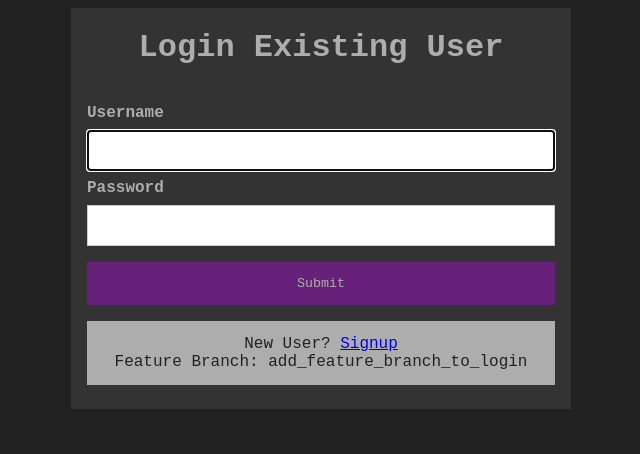
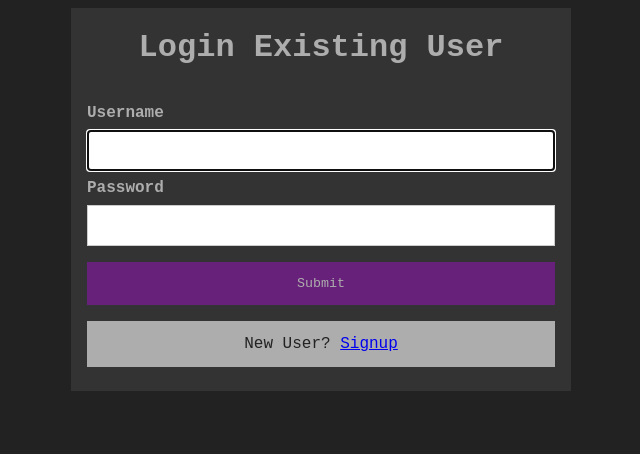
Before and after one commit to MarcAnthonyFanfan/nodeapp1, a Node server app: page /login in a window 1280 px wide. Shown: the top 454 px of the page, without its empty margins (319-959 px from the left). Run offline with Node 20, Linux system fonts and the light colour scheme.

Commit message:
Remove feature branch info

```diff
--- a/views/login.pug
+++ b/views/login.pug
@@ -21,5 +21,3 @@
 				p.boxed_links
 					= 'New User? '
 					a#signup_link(href='/signup') Signup
-					br
-					= 'Feature Branch: add_feature_branch_to_login'
```
